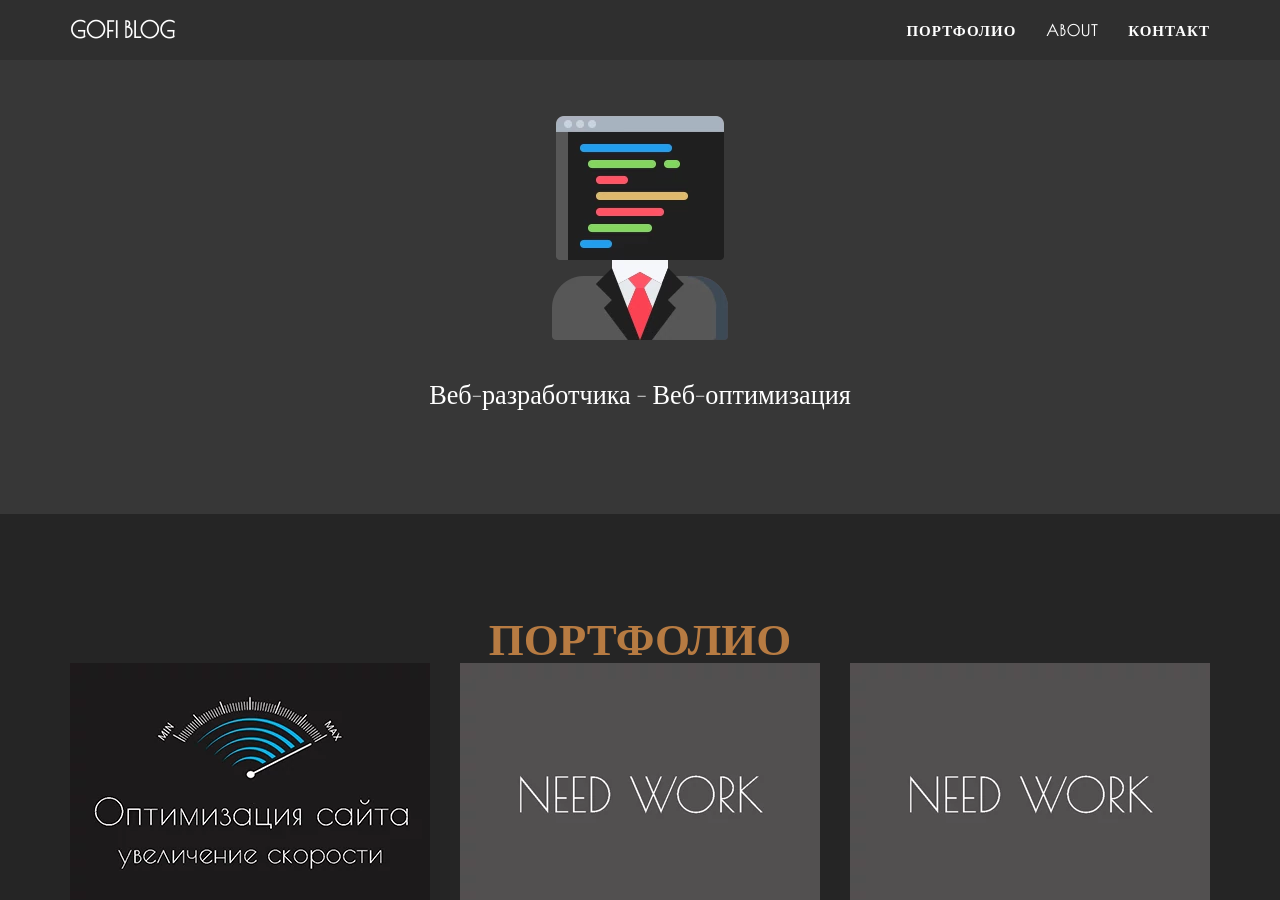
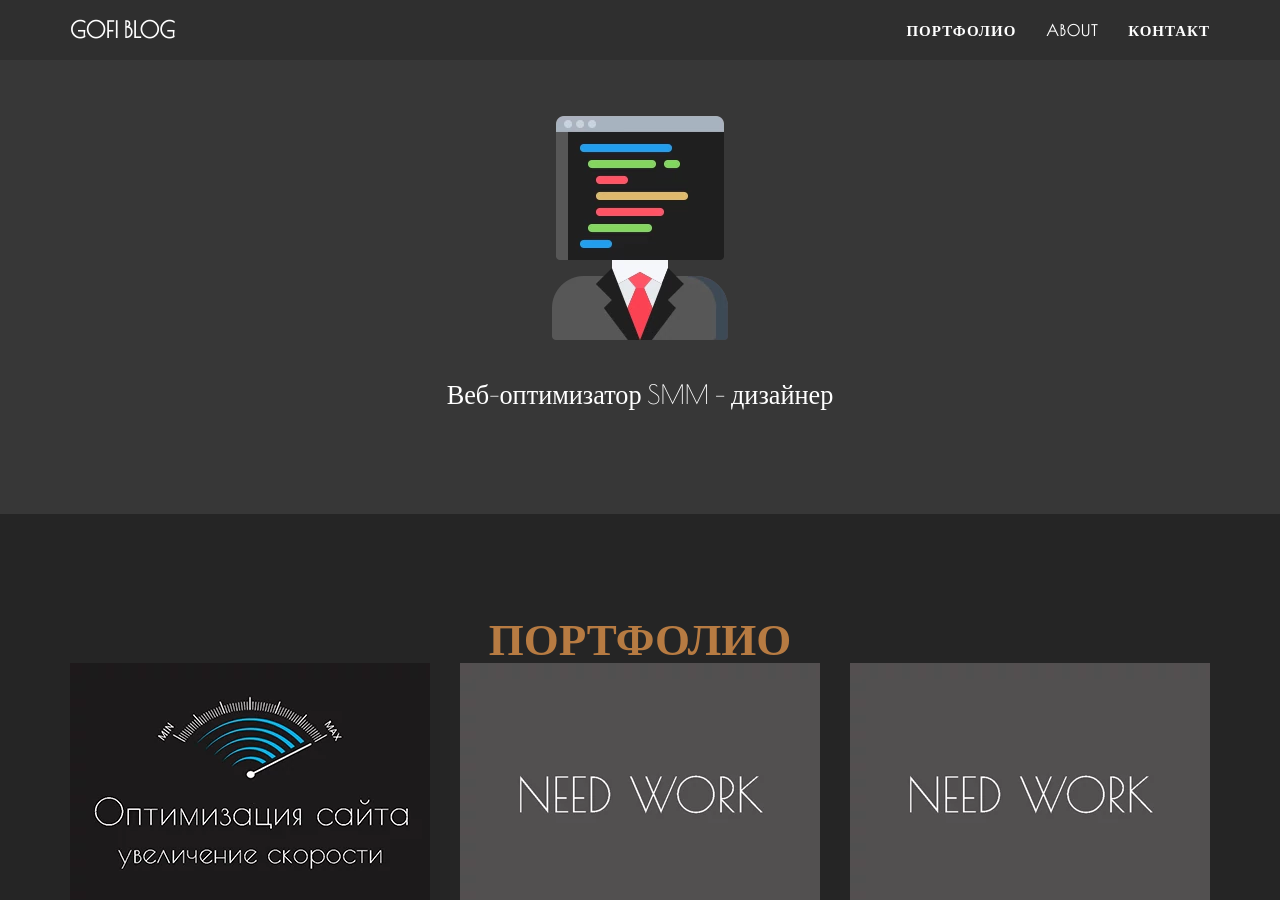
Before and after one commit to seregajd999/blog, a Jekyll site: the page built from index.html, in a window 1280 px wide and 900 px high. Built offline with Jekyll 4.4.1, drawn with Linux system fonts in a browser that asks for light colours.

Commit message:
Update _config.yml

```diff
--- a/_config.yml
+++ b/_config.yml
@@ -1,10 +1,10 @@
 # Site settings
-title: Частный SEO-оптимизатор и вебмастер.
+title: Частный SMM-дизайнер и Веб-оптимизатор.
 email: gofiblog@gmail.com
 url: http://gofiblog.ml
-description: "Частный SEO-оптимизатор и вебмастер. Помощь в продвижении сайтов."
+description: "Частный SMM-дизайнер и Веб-оптимизатор. Помощь в продвижении сайтов и оформлении групп в социальных сетях.."
 keywords: "фриланс, услуги онлайн, заказать услуги, SEO-оптимизатор, вебмастер"
-skills: "Веб-разработчика - Веб-оптимизация"
+skills: "Веб-оптимизатор </> SMM - дизайнер"
 meta_author: LastName FirstName
 
 # Contact form:
```
